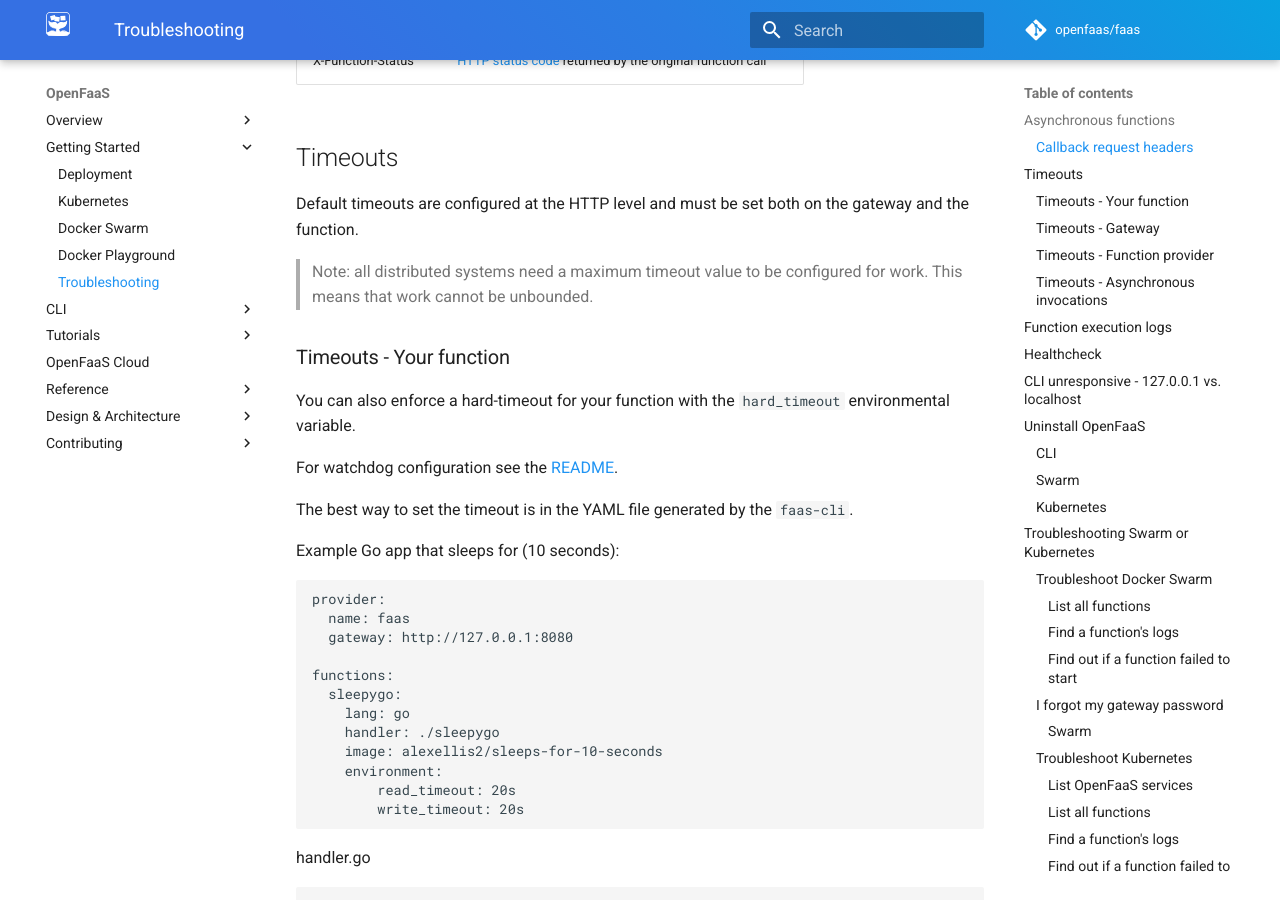
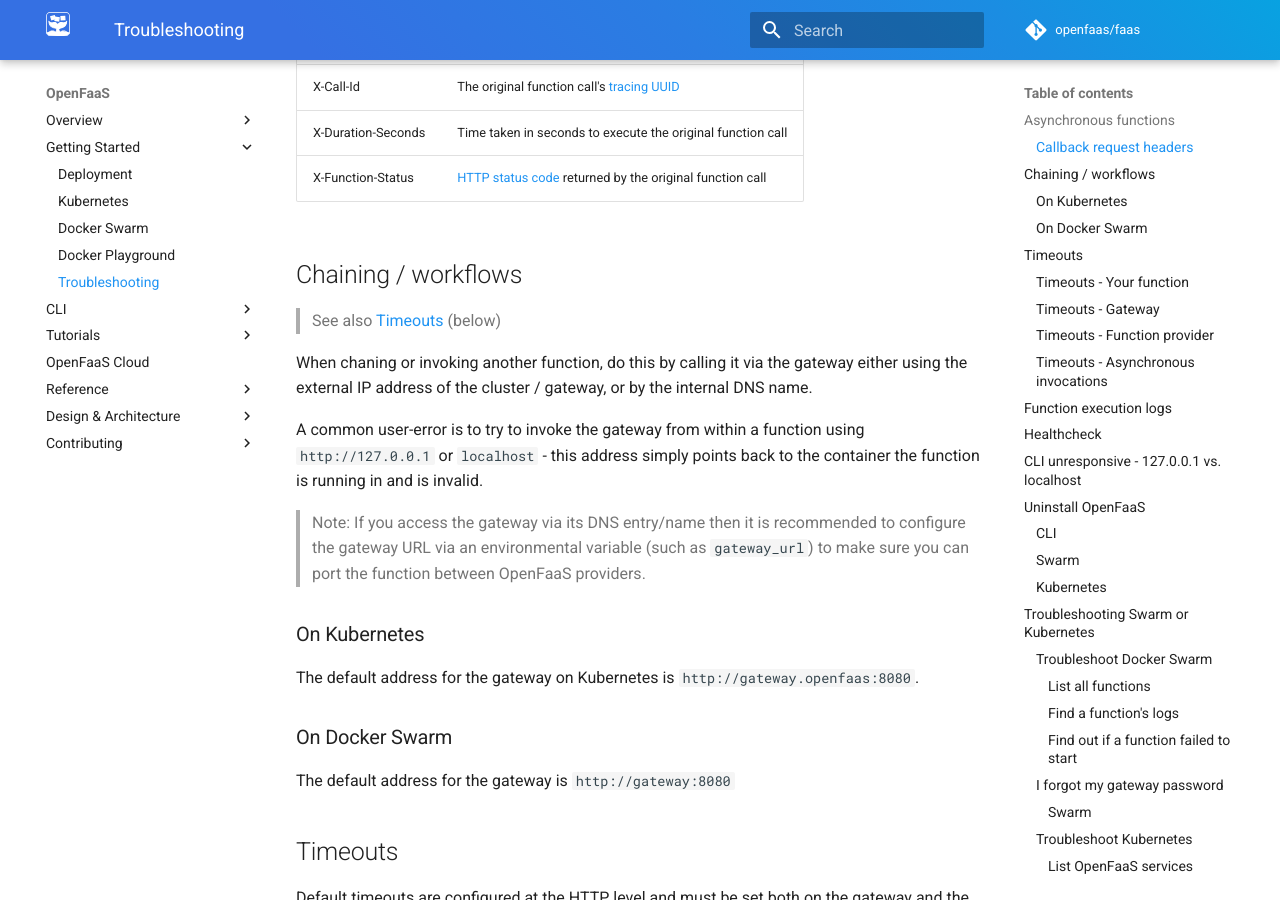
Before and after one commit to openfaas/docs, an MkDocs documentation site: the page built from docs/deployment/troubleshooting.md, in a window 1280 px wide and 900 px high, scrolled down 1105 px. Built offline with MkDocs 1.6.1 and Material for MkDocs 9.7.7, drawn with Linux system fonts in a browser that asks for light colours; comment, search, counter and statistics services are not loaded; some of the changed text lies outside the part shown.

Commit message:
Add link to workshop and issue re: localhost
Signed-off-by: Alex Ellis (VMware) <alexellis2@gmail.com>

```diff
--- a/docs/deployment/troubleshooting.md
+++ b/docs/deployment/troubleshooting.md
@@ -1,4 +1,6 @@
 # Troubleshooting guide
+
+The most common questions and user-issues can be resolved by reading the documentation carefully. After consulting this page, please work through the <a href="https://github.com/openfaas/workshop/">OpenFaaS workshop</a> where many concepts are explained in detail with worked-examples.
 
 ## Asynchronous functions
 
@@ -35,6 +37,23 @@ The following additional request headers will be set when invoking the call back
 | X-Duration-Seconds | Time taken in seconds to execute the original function call |
 | X-Function-Status  | [HTTP status code](https://en.wikipedia.org/wiki/List_of_HTTP_status_codes) returned by the original function call |
 
+## Chaining / workflows
+
+> See also <a href="#Timeouts">Timeouts</a> (below)
+
+When chaning or invoking another function, do this by calling it via the gateway either using the external IP address of the cluster / gateway, or by the internal DNS name.
+
+A common user-error is to try to invoke the gateway from within a function using `http://127.0.0.1` or `localhost` - this address simply points back to the container the function is running in and is invalid.
+
+> Note: If you access the gateway via its DNS entry/name then it is recommended to configure the gateway URL via an environmental variable (such as `gateway_url`) to make sure you can port the function between OpenFaaS providers.
+
+### On Kubernetes
+
+The default address for the gateway on Kubernetes is `http://gateway.openfaas:8080`.
+
+### On Docker Swarm
+
+The default address for the gateway is `http://gateway:8080`
 
 ## Timeouts
 
```
